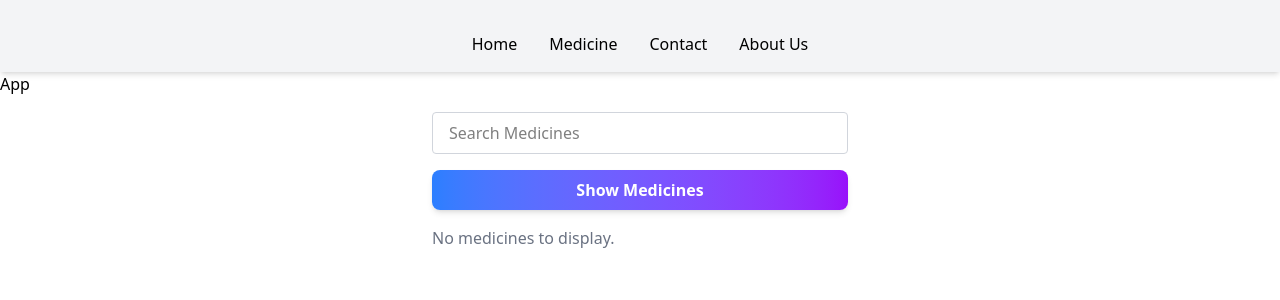
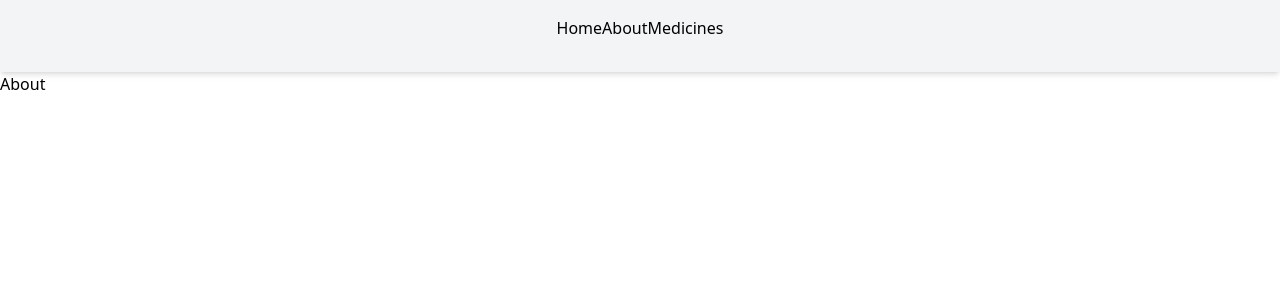
Before and after one commit to girijakangutkar/onlinePharmacy, a React (Vite) app: page /about in a window 1280 px wide. Shown: the top 300 px of the page. Built offline with nearby package versions, Linux system fonts and the light colour scheme.

Commit message:
Adding navlinks

```diff
--- a/src/App.jsx
+++ b/src/App.jsx
@@ -8,9 +8,7 @@ import Navbar from "./components/NavBar";
 const App = () => {
   return (
     <>
-      <Navbar />
-      <h1>App</h1>
-      <Medicines />
+      <AllRoutes />
     </>
   );
 };
--- a/src/allRoutes/AllRoutes.jsx
+++ b/src/allRoutes/AllRoutes.jsx
@@ -3,6 +3,7 @@ import { Route, Routes } from "react-router-dom";
 import Home from "../pages/Home";
 import About from "../pages/About";
 import NavBar from "../components/NavBar";
+import Medicines from "../pages/Medicines";
 
 const AllRoutes = () => {
   return (
@@ -10,7 +11,7 @@ const AllRoutes = () => {
       <NavBar />
       <Routes>
         <Route path="/" element={<Home />} />
-        <Route path="/contact" element={<p></p>} />
+        <Route path="/contact" element={<Medicines />} />
         <Route path="/about" element={<About />} />
       </Routes>
     </div>
--- a/src/components/NavBar.jsx
+++ b/src/components/NavBar.jsx
@@ -1,16 +1,18 @@
 import React from "react";
 import "../components/nav.css";
+import { NavLink } from "react-router-dom";
 
 const NavBar = () => {
   return (
-
-    <nav class='h-18 flex justify-center gap-5 py-4 bg-gray-100 shadow-md'>
-      <div className = 'navBar' >
-
-        <button class="px-4 py-4 hover:bg-green-500 hover:text-white  rounded transition duration-300">Home</button>
+    <nav class="h-18 flex justify-center gap-5 py-4 bg-gray-100 shadow-md">
+      <div className="navBar">
+        {/* <button class="px-4 py-4 hover:bg-green-500 hover:text-white  rounded transition duration-300">Home</button>
         <button class="px-4 py-4 hover:bg-green-500 hover:text-white  rounded transition duration-300">Medicine</button>
         <button class="px-4 py-4 hover:bg-green-500 hover:text-white  rounded transition duration-300">Contact</button>
-        <button class="px-4 py-4 hover:bg-green-500 hover:text-white  rounded transition duration-300">About Us</button>
+        <button class="px-4 py-4 hover:bg-green-500 hover:text-white  rounded transition duration-300">About Us</button> */}
+        <NavLink to="/">Home</NavLink>
+        <NavLink to="/about">About</NavLink>
+        <NavLink to="/contact">Medicines</NavLink>
       </div>
     </nav>
   );
```
